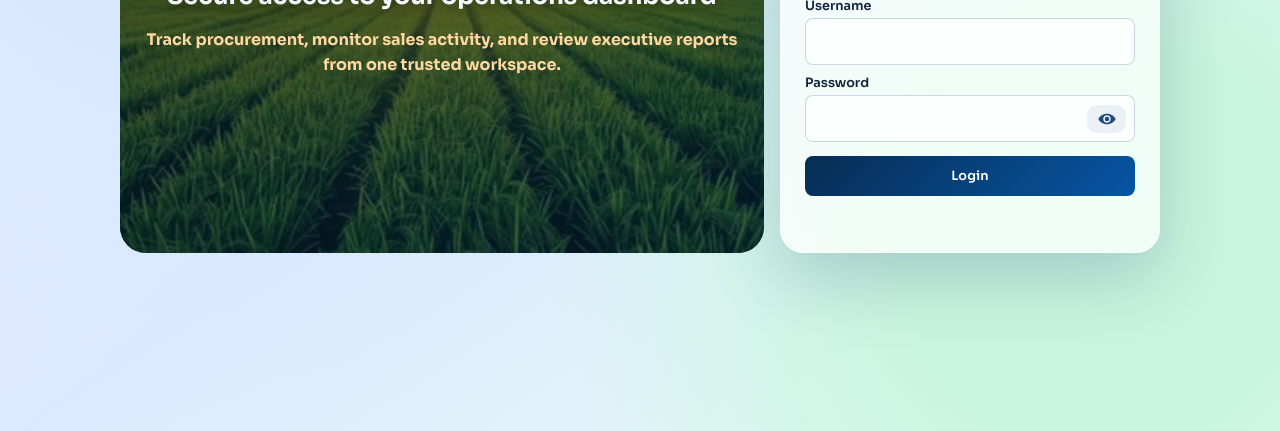
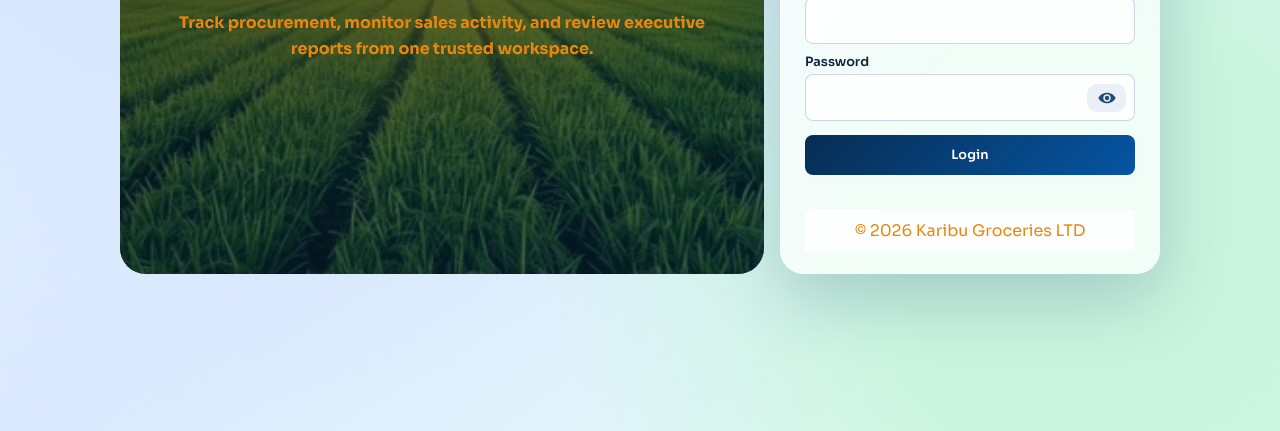
Before and after one commit to lubnaabdallaa-oss/Karibu-groceries-LTD, a website: page kgl-frontend/public/login.html in a window 1280 px wide. Shown: the part 369-800 px from the top of the page. Drawn offline with Linux system fonts and the light colour scheme.

Commit message:
secondedit

```diff
--- a/kgl-frontend/public/login.html
+++ b/kgl-frontend/public/login.html
@@ -89,9 +89,9 @@
     }
 
     .login-intro p {
-      margin: 16px 0 0;
+      margin: 20px 5px 5px;
       line-height: 1.6;
-      color: #ffd7a1;
+      color: rgb(234, 134, 11);;
       font-weight: 700;
     }
 
@@ -303,6 +303,14 @@
     .toast.error {
       background-color: #f44336;
     }
+
+    footer {
+      background: rgba(255, 255, 255, 0.84);;
+      color: rgb(234, 134, 11);
+      text-align: center;
+      padding: 10px;
+    }
+
   </style>
 </head>
 <!-- ================= LOGIN PAGE LAYOUT ================= -->
@@ -341,6 +349,10 @@
         <button id="loginBtn" type="submit">Login</button>
       </form>
       <div id="msg" class="message" role="status" aria-live="polite"></div>
+      <footer>
+        © 2026 Karibu Groceries LTD
+      </footer>
+
     </section>
   </main>
 
```
